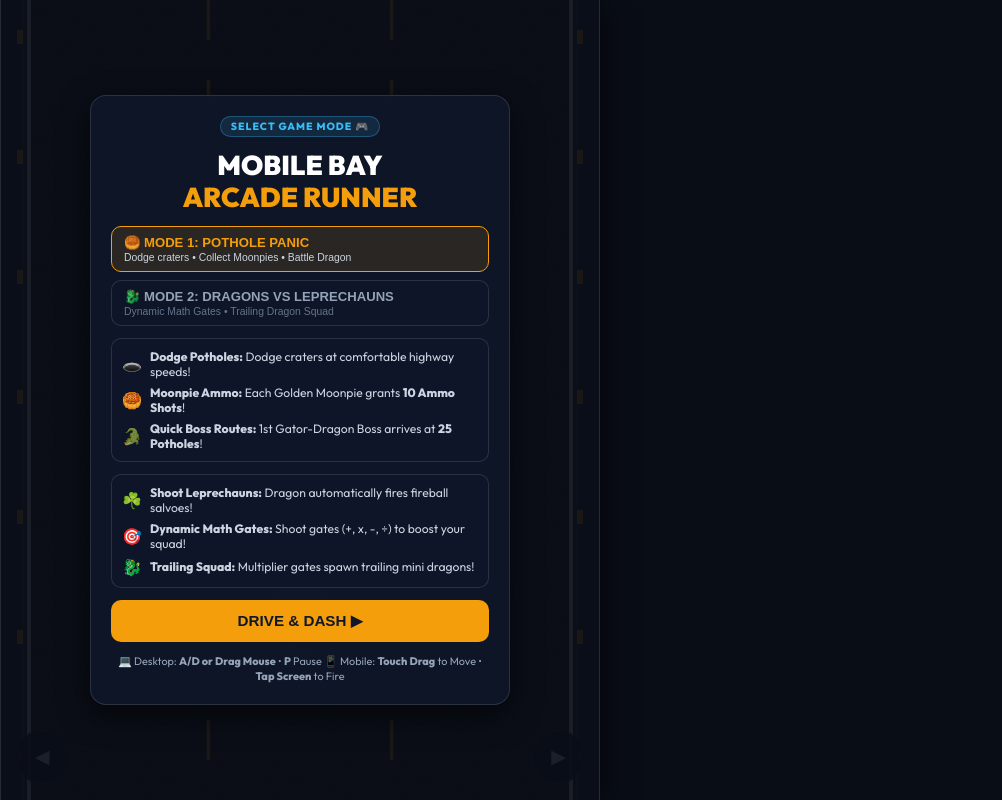
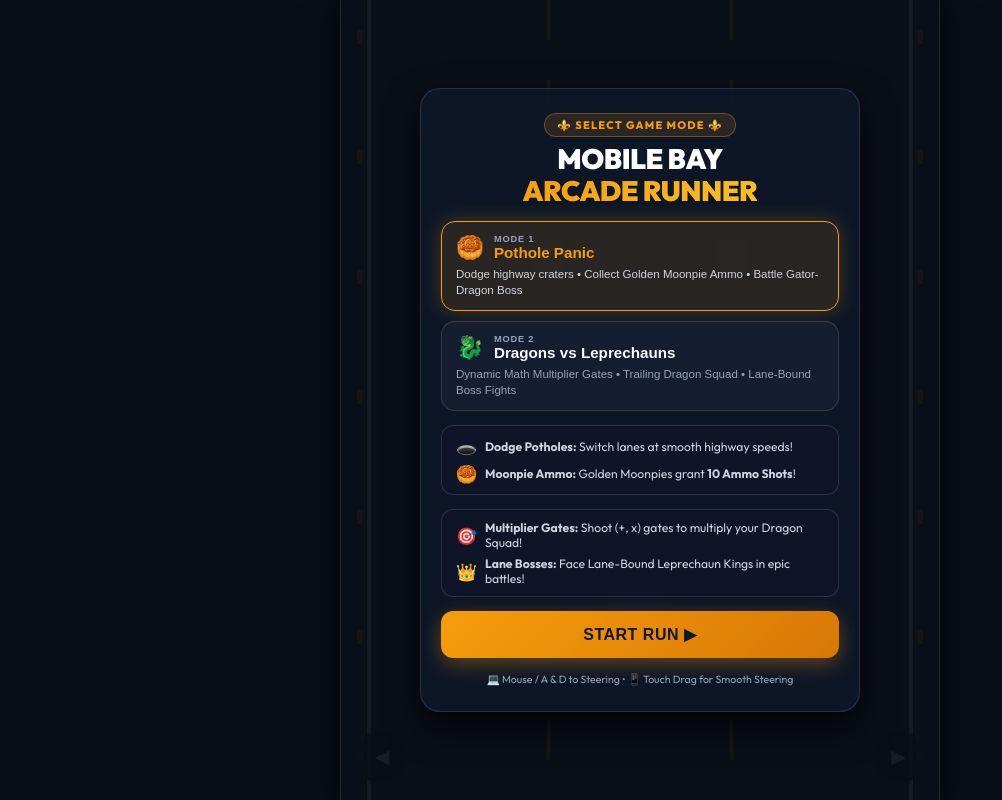
Before and after one commit to MegaEvilSam-Dev/mobile-js-game, a website built with Vite: page index.html in a window 1280 px wide. Shown: the whole page, without its empty margins (0-1002 px from the left). Built offline with nearby package versions, Linux system fonts and the light colour scheme.

Commit message:
Fix & Polish: Fixed strict lane-bound boss positioning on resize and redesigned Game Selection Screen to be ultra clean and stylish

```diff
--- a/index.html
+++ b/index.html
@@ -6,7 +6,7 @@
   <title>Mobile Bay Arcade Runner ⚜️</title>
   <link rel="preconnect" href="https://fonts.googleapis.com">
   <link rel="preconnect" href="https://fonts.gstatic.com" crossorigin>
-  <link href="https://fonts.googleapis.com/css2?family=Outfit:wght@400;600;800;900&display=swap" rel="stylesheet">
+  <link href="https://fonts.googleapis.com/css2?family=Outfit:wght@400;600;700;800;900&display=swap" rel="stylesheet">
   <link rel="stylesheet" href="/style.css">
 </head>
 <body>
@@ -68,72 +68,78 @@
         <button id="touch-right" class="touch-btn">▶</button>
       </div>
 
-      <!-- Start / Main Menu Overlay with Game Selection Menu -->
+      <!-- Ultra Clean & Stylish Game Selection Screen -->
       <div id="menu-screen" class="overlay-screen">
-        <div class="menu-content glass-card">
-          <div class="game-badge">SELECT GAME MODE 🎮</div>
-          <h1 class="game-title">MOBILE BAY<br><span class="highlight-text">ARCADE RUNNER</span></h1>
+        <div class="menu-card glass-card">
+          <div class="menu-header">
+            <div class="badge-pill">⚜️ SELECT GAME MODE ⚜️</div>
+            <h1 class="main-title">MOBILE BAY<br><span class="gradient-text">ARCADE RUNNER</span></h1>
+          </div>
 
-          <!-- Game Mode Selector Tabs -->
-          <div class="mode-selector-grid">
-            <button id="mode-potholes-btn" class="mode-tab-btn active" data-mode="potholes">
-              <span>🥮 MODE 1: POTHOLE PANIC</span>
-              <small>Dodge craters • Collect Moonpies • Battle Dragon</small>
+          <!-- Game Mode Selector Grid -->
+          <div class="mode-grid">
+            <button id="mode-potholes-btn" class="mode-card active" data-mode="potholes">
+              <div class="mode-card-header">
+                <span class="mode-icon">🥮</span>
+                <div class="mode-title-group">
+                  <span class="mode-tag">MODE 1</span>
+                  <span class="mode-name">Pothole Panic</span>
+                </div>
+              </div>
+              <p class="mode-desc">Dodge highway craters • Collect Golden Moonpie Ammo • Battle Gator-Dragon Boss</p>
             </button>
-            <button id="mode-dragons-btn" class="mode-tab-btn" data-mode="dragons">
-              <span>🐉 MODE 2: DRAGONS VS LEPRECHAUNS</span>
-              <small>Dynamic Math Gates • Trailing Dragon Squad</small>
+
+            <button id="mode-dragons-btn" class="mode-card" data-mode="dragons">
+              <div class="mode-card-header">
+                <span class="mode-icon">🐉</span>
+                <div class="mode-title-group">
+                  <span class="mode-tag">MODE 2</span>
+                  <span class="mode-name">Dragons vs Leprechauns</span>
+                </div>
+              </div>
+              <p class="mode-desc">Dynamic Math Multiplier Gates • Trailing Dragon Squad • Lane-Bound Boss Fights</p>
             </button>
           </div>
 
-          <!-- Mode 1 Instructions Card -->
-          <div id="inst-potholes" class="instructions-card">
-            <div class="inst-item">
-              <span class="inst-icon">🕳️</span>
-              <span><strong>Dodge Potholes:</strong> Dodge craters at comfortable highway speeds!</span>
+          <!-- Active Mode Feature Instructions -->
+          <div id="inst-potholes" class="feature-box">
+            <div class="feature-row">
+              <span class="feature-emoji">🕳️</span>
+              <span><strong>Dodge Potholes:</strong> Switch lanes at smooth highway speeds!</span>
             </div>
-            <div class="inst-item">
-              <span class="inst-icon">🥮</span>
-              <span><strong>Moonpie Ammo:</strong> Each Golden Moonpie grants <strong>10 Ammo Shots</strong>!</span>
-            </div>
-            <div class="inst-item">
-              <span class="inst-icon">🐊</span>
-              <span><strong>Quick Boss Routes:</strong> 1st Gator-Dragon Boss arrives at <strong>25 Potholes</strong>!</span>
+            <div class="feature-row">
+              <span class="feature-emoji">🥮</span>
+              <span><strong>Moonpie Ammo:</strong> Golden Moonpies grant <strong>10 Ammo Shots</strong>!</span>
             </div>
           </div>
 
-          <!-- Mode 2 Instructions Card -->
-          <div id="inst-dragons" class="instructions-card hidden">
-            <div class="inst-item">
-              <span class="inst-icon">☘️</span>
-              <span><strong>Shoot Leprechauns:</strong> Dragon automatically fires fireball salvoes!</span>
+          <div id="inst-dragons" class="feature-box hidden">
+            <div class="feature-row">
+              <span class="feature-emoji">🎯</span>
+              <span><strong>Multiplier Gates:</strong> Shoot (+, x) gates to multiply your Dragon Squad!</span>
             </div>
-            <div class="inst-item">
-              <span class="inst-icon">🎯</span>
-              <span><strong>Dynamic Math Gates:</strong> Shoot gates (+, x, -, ÷) to boost your squad!</span>
-            </div>
-            <div class="inst-item">
-              <span class="inst-icon">🐉</span>
-              <span><strong>Trailing Squad:</strong> Multiplier gates spawn trailing mini dragons!</span>
+            <div class="feature-row">
+              <span class="feature-emoji">👑</span>
+              <span><strong>Lane Bosses:</strong> Face Lane-Bound Leprechaun Kings in epic battles!</span>
             </div>
           </div>
 
-          <button id="start-btn" class="primary-btn">DRIVE & DASH ▶</button>
+          <!-- Play Action Button -->
+          <button id="start-btn" class="play-btn">START RUN ▶</button>
 
-          <div class="controls-hint">
-            <span>💻 Desktop: <strong>A/D or Drag Mouse</strong> • <strong>P</strong> Pause</span>
-            <span>📱 Mobile: <strong>Touch Drag</strong> to Move • <strong>Tap Screen</strong> to Fire</span>
+          <div class="control-footer">
+            <span>💻 Mouse / A & D to Steering • 📱 Touch Drag for Smooth Steering</span>
           </div>
         </div>
       </div>
 
-      <!-- Pause Screen Modal with Return to Game Selection -->
+      <!-- Pause Screen Modal -->
       <div id="pause-screen" class="overlay-screen hidden">
-        <div class="menu-content glass-card">
+        <div class="menu-card glass-card">
           <h2 class="menu-subtitle">GAME PAUSED ⏸️</h2>
           <p class="inst-text">Take a breather on the I-10 Bayway!</p>
           <div class="button-group">
-            <button id="pause-resume-btn" class="primary-btn">RESUME RUN ▶</button>
+            <button id="pause-resume-btn" class="play-btn">RESUME RUN ▶</button>
             <button id="pause-menu-btn" class="secondary-btn">MAIN MENU 🏠</button>
           </div>
         </div>
@@ -188,14 +194,14 @@
             </div>
           </div>
 
-          <button id="shop-resume-btn" class="primary-btn">CONTINUE RUN ▶</button>
+          <button id="shop-resume-btn" class="play-btn">CONTINUE RUN ▶</button>
         </div>
       </div>
 
-      <!-- Game Over Modal with Return to Game Selection -->
+      <!-- Game Over Modal -->
       <div id="gameover-screen" class="overlay-screen hidden">
-        <div class="menu-content glass-card">
-          <h2 class="game-title error-text">RUN OVER! 💥</h2>
+        <div class="menu-card glass-card">
+          <h2 class="main-title error-text">RUN OVER! 💥</h2>
           <p id="gameover-reason" class="game-subtitle">Crushed in a pothole!</p>
 
           <div class="score-card">
@@ -214,7 +220,7 @@
           </div>
 
           <div class="button-group">
-            <button id="restart-btn" class="primary-btn">PLAY AGAIN 🔄</button>
+            <button id="restart-btn" class="play-btn">PLAY AGAIN 🔄</button>
             <button id="go-menu-btn" class="secondary-btn">MAIN MENU 🏠</button>
           </div>
         </div>
--- a/style.css
+++ b/style.css
@@ -1,12 +1,12 @@
 :root {
   --font-heading: 'Outfit', sans-serif;
-  --font-retro: 'Press Start 2P', monospace;
 
   --bg-dark: #090d16;
-  --panel-bg: rgba(15, 23, 42, 0.88);
+  --panel-bg: rgba(15, 23, 42, 0.92);
   --panel-border: rgba(255, 255, 255, 0.12);
 
   --accent-amber: #f59e0b;
+  --accent-amber-glow: rgba(245, 158, 11, 0.25);
   --accent-blue: #38bdf8;
   --accent-emerald: #10b981;
   --accent-rose: #ef4444;
@@ -34,14 +34,6 @@ html, body {
   color: var(--text-main);
 }
 
-#app {
-  width: 100%;
-  height: 100%;
-  display: flex;
-  justify-content: center;
-  align-items: center;
-}
-
 #canvas-container {
   position: relative;
   width: 100vw;
@@ -51,6 +43,7 @@ html, body {
   background: #090d16;
   overflow: hidden;
   box-shadow: 0 4px 30px rgba(0, 0, 0, 0.7);
+  margin: 0 auto;
 }
 
 @media (min-width: 601px) {
@@ -70,13 +63,211 @@ html, body {
 .glass-card {
   background: var(--panel-bg);
   border: 1px solid var(--panel-border);
-  border-radius: 16px;
-  backdrop-filter: blur(12px);
-  -webkit-backdrop-filter: blur(12px);
-  box-shadow: 0 10px 30px rgba(0, 0, 0, 0.6);
+  border-radius: 20px;
+  backdrop-filter: blur(16px);
+  -webkit-backdrop-filter: blur(16px);
+  box-shadow: 0 15px 35px rgba(0, 0, 0, 0.7);
 }
 
-/* Sleek Non-Obstructive Top HUD Container */
+/* Overlay Screens */
+.overlay-screen {
+  position: absolute;
+  inset: 0;
+  z-index: 20;
+  display: flex;
+  justify-content: center;
+  align-items: center;
+  padding: 16px;
+  background: rgba(9, 13, 22, 0.94);
+}
+
+.overlay-screen.hidden, .hud-container.hidden, .boss-hud.hidden, .warning-banner.hidden {
+  display: none !important;
+}
+
+.menu-card, .shop-content {
+  width: 100%;
+  max-width: 440px;
+  padding: 24px 20px;
+  display: flex;
+  flex-direction: column;
+  align-items: center;
+  text-align: center;
+  gap: 14px;
+}
+
+.menu-header {
+  display: flex;
+  flex-direction: column;
+  align-items: center;
+  gap: 6px;
+}
+
+.badge-pill {
+  font-size: 0.68rem;
+  font-weight: 800;
+  letter-spacing: 1.2px;
+  color: var(--accent-amber);
+  background: rgba(245, 158, 11, 0.12);
+  border: 1px solid rgba(245, 158, 11, 0.35);
+  padding: 4px 12px;
+  border-radius: 20px;
+  text-transform: uppercase;
+}
+
+.main-title {
+  font-weight: 900;
+  font-size: 1.75rem;
+  line-height: 1.15;
+  color: #fff;
+  letter-spacing: -0.5px;
+}
+
+.gradient-text {
+  background: linear-gradient(135deg, #f59e0b, #fbbf24);
+  -webkit-background-clip: text;
+  -webkit-text-fill-color: transparent;
+}
+
+/* Stylish Mode Selection Grid */
+.mode-grid {
+  width: 100%;
+  display: flex;
+  flex-direction: column;
+  gap: 10px;
+}
+
+.mode-card {
+  width: 100%;
+  background: rgba(30, 41, 59, 0.5);
+  border: 1.5px solid var(--panel-border);
+  border-radius: 14px;
+  padding: 12px 14px;
+  display: flex;
+  flex-direction: column;
+  gap: 6px;
+  text-align: left;
+  cursor: pointer;
+  transition: all 0.2s cubic-bezier(0.4, 0, 0.2, 1);
+}
+
+.mode-card-header {
+  display: flex;
+  align-items: center;
+  gap: 10px;
+}
+
+.mode-icon {
+  font-size: 1.4rem;
+}
+
+.mode-title-group {
+  display: flex;
+  flex-direction: column;
+}
+
+.mode-tag {
+  font-size: 0.58rem;
+  font-weight: 800;
+  letter-spacing: 0.8px;
+  color: var(--text-muted);
+}
+
+.mode-name {
+  font-size: 0.95rem;
+  font-weight: 800;
+  color: #f8fafc;
+}
+
+.mode-desc {
+  font-size: 0.72rem;
+  color: #94a3b8;
+  line-height: 1.35;
+}
+
+.mode-card.active {
+  background: rgba(245, 158, 11, 0.12);
+  border-color: var(--accent-amber);
+  box-shadow: 0 0 20px var(--accent-amber-glow);
+}
+
+.mode-card.active .mode-name {
+  color: var(--accent-amber);
+}
+
+.mode-card.active .mode-desc {
+  color: #cbd5e1;
+}
+
+/* Feature Instructions Box */
+.feature-box {
+  width: 100%;
+  background: rgba(15, 23, 42, 0.6);
+  border: 1px solid var(--panel-border);
+  border-radius: 12px;
+  padding: 10px 14px;
+  display: flex;
+  flex-direction: column;
+  gap: 6px;
+  text-align: left;
+}
+
+.feature-row {
+  display: flex;
+  align-items: center;
+  gap: 8px;
+  font-size: 0.76rem;
+  color: #cbd5e1;
+}
+
+.feature-emoji {
+  font-size: 1.05rem;
+}
+
+/* Stylish Buttons */
+.play-btn {
+  width: 100%;
+  padding: 14px;
+  font-size: 1rem;
+  font-weight: 900;
+  letter-spacing: 0.5px;
+  color: #0f172a;
+  background: linear-gradient(135deg, #f59e0b, #d97706);
+  border: none;
+  border-radius: 12px;
+  cursor: pointer;
+  box-shadow: 0 6px 20px rgba(245, 158, 11, 0.35);
+  transition: transform 0.15s ease, box-shadow 0.15s ease;
+}
+
+.play-btn:active {
+  transform: scale(0.98);
+}
+
+.secondary-btn {
+  width: 100%;
+  padding: 11px;
+  font-size: 0.88rem;
+  font-weight: 800;
+  color: #f8fafc;
+  background: rgba(30, 41, 59, 0.85);
+  border: 1px solid var(--panel-border);
+  border-radius: 12px;
+  cursor: pointer;
+  transition: background 0.15s ease;
+}
+
+.secondary-btn:hover, .secondary-btn:active {
+  background: rgba(51, 65, 85, 0.95);
+}
+
+.control-footer {
+  font-size: 0.66rem;
+  color: var(--text-muted);
+  line-height: 1.4;
+}
+
+/* Sleek Top HUD Header */
 .hud-container {
   position: absolute;
   top: 10px;
@@ -93,12 +284,12 @@ html, body {
   display: flex;
   justify-content: space-between;
   align-items: center;
-  background: rgba(15, 23, 42, 0.85);
+  background: rgba(15, 23, 42, 0.88);
   border: 1px solid var(--panel-border);
-  border-radius: 12px;
-  padding: 6px 12px;
-  backdrop-filter: blur(8px);
-  -webkit-backdrop-filter: blur(8px);
+  border-radius: 14px;
+  padding: 6px 14px;
+  backdrop-filter: blur(10px);
+  -webkit-backdrop-filter: blur(10px);
   box-shadow: 0 4px 15px rgba(0, 0, 0, 0.4);
 }
 
@@ -126,11 +317,6 @@ html, body {
   line-height: 1.0;
 }
 
-.hud-sub {
-  font-size: 0.55rem;
-  color: var(--text-muted);
-}
-
 .hud-btn {
   pointer-events: auto;
   background: rgba(255, 255, 255, 0.08);
@@ -146,92 +332,7 @@ html, body {
   justify-content: center;
 }
 
-/* Button Group Layout for Modals */
-.button-group {
-  width: 100%;
-  display: flex;
-  flex-direction: column;
-  gap: 8px;
-  margin-top: 4px;
-}
-
-.primary-btn {
-  width: 100%;
-  padding: 12px;
-  font-size: 0.95rem;
-  font-weight: 800;
-  color: #0f172a;
-  background: var(--accent-amber);
-  border: none;
-  border-radius: 10px;
-  cursor: pointer;
-  transition: transform 0.1s ease-out;
-}
-
-.primary-btn:active {
-  transform: scale(0.98);
-}
-
-.secondary-btn {
-  width: 100%;
-  padding: 10px;
-  font-size: 0.88rem;
-  font-weight: 700;
-  color: #f8fafc;
-  background: rgba(30, 41, 59, 0.85);
-  border: 1px solid var(--panel-border);
-  border-radius: 10px;
-  cursor: pointer;
-  transition: background 0.15s ease-out;
-}
-
-.secondary-btn:hover, .secondary-btn:active {
-  background: rgba(51, 65, 85, 0.95);
-}
-
-/* Mode Selector Tabs */
-.mode-selector-grid {
-  width: 100%;
-  display: flex;
-  flex-direction: column;
-  gap: 8px;
-}
-
-.mode-tab-btn {
-  background: rgba(15, 23, 42, 0.6);
-  border: 1px solid var(--panel-border);
-  border-radius: 10px;
-  padding: 8px 12px;
-  color: var(--text-muted);
-  display: flex;
-  flex-direction: column;
-  align-items: flex-start;
-  gap: 2px;
-  cursor: pointer;
-  transition: all 0.15s ease-out;
-}
-
-.mode-tab-btn span {
-  font-size: 0.82rem;
-  font-weight: 800;
-}
-
-.mode-tab-btn small {
-  font-size: 0.65rem;
-  color: #64748b;
-}
-
-.mode-tab-btn.active {
-  background: rgba(245, 158, 11, 0.12);
-  border-color: var(--accent-amber);
-  color: var(--accent-amber);
-}
-
-.mode-tab-btn.active small {
-  color: #cbd5e1;
-}
-
-/* Powerup Status Bar */
+/* Powerup Bar */
 .powerup-bar {
   display: flex;
   gap: 6px;
@@ -260,96 +361,36 @@ html, body {
   text-align: center;
 }
 
-/* Overlay Screens */
-.overlay-screen {
-  position: absolute;
-  inset: 0;
-  z-index: 20;
+.score-card {
+  width: 100%;
+  background: rgba(15, 23, 42, 0.6);
+  border: 1px solid var(--panel-border);
+  border-radius: 12px;
+  padding: 10px 14px;
   display: flex;
-  justify-content: center;
-  align-items: center;
-  padding: 16px;
-  background: rgba(9, 13, 22, 0.92);
+  flex-direction: column;
+  gap: 6px;
 }
 
-.overlay-screen.hidden, .hud-container.hidden, .boss-hud.hidden, .warning-banner.hidden {
-  display: none !important;
-}
-
-.menu-content, .shop-content, .gameover-content {
-  width: 100%;
-  max-width: 420px;
-  padding: 20px;
+.score-row {
   display: flex;
-  flex-direction: column;
-  align-items: center;
-  text-align: center;
-  gap: 12px;
-}
-
-.game-badge, .shop-badge {
-  font-size: 0.65rem;
-  font-weight: 700;
-  letter-spacing: 1px;
-  color: var(--accent-blue);
-  background: rgba(56, 189, 248, 0.12);
-  border: 1px solid rgba(56, 189, 248, 0.3);
-  padding: 3px 10px;
-  border-radius: 12px;
-}
-
-.game-title {
-  font-family: var(--font-heading);
-  font-weight: 900;
-  font-size: 1.7rem;
-  line-height: 1.2;
-  color: #fff;
-}
-
-.highlight-text {
-  color: var(--accent-amber);
-}
-
-.error-text {
-  color: var(--accent-rose);
-}
-
-.game-subtitle {
-  font-size: 0.8rem;
+  justify-content: space-between;
+  font-size: 0.82rem;
   color: var(--text-muted);
 }
 
-.instructions-card {
+.score-row.highlight {
+  color: var(--accent-amber);
+  font-weight: 800;
+}
+
+.button-group {
   width: 100%;
-  background: rgba(15, 23, 42, 0.6);
-  border: 1px solid var(--panel-border);
-  border-radius: 10px;
-  padding: 10px;
   display: flex;
   flex-direction: column;
-  gap: 6px;
-  text-align: left;
+  gap: 8px;
 }
 
-.inst-item {
-  display: flex;
-  align-items: center;
-  gap: 8px;
-  font-size: 0.76rem;
-  color: #cbd5e1;
-}
-
-.inst-icon {
-  font-size: 1rem;
-}
-
-.controls-hint {
-  font-size: 0.68rem;
-  color: var(--text-muted);
-  line-height: 1.4;
-}
-
-/* Touch Controls Layer */
 .touch-controls {
   position: absolute;
   bottom: 16px;
@@ -382,26 +423,3 @@ html, body {
 .touch-btn:active {
   background: #334155;
 }
-
-.score-card {
-  width: 100%;
-  background: rgba(15, 23, 42, 0.6);
-  border: 1px solid var(--panel-border);
-  border-radius: 10px;
-  padding: 10px 14px;
-  display: flex;
-  flex-direction: column;
-  gap: 6px;
-}
-
-.score-row {
-  display: flex;
-  justify-content: space-between;
-  font-size: 0.82rem;
-  color: var(--text-muted);
-}
-
-.score-row.highlight {
-  color: var(--accent-amber);
-  font-weight: 800;
-}
```
Also changed, not shown: src/entities/DragonsVsLeprechauns/Leprechaun.js (+21 -8 lines).
